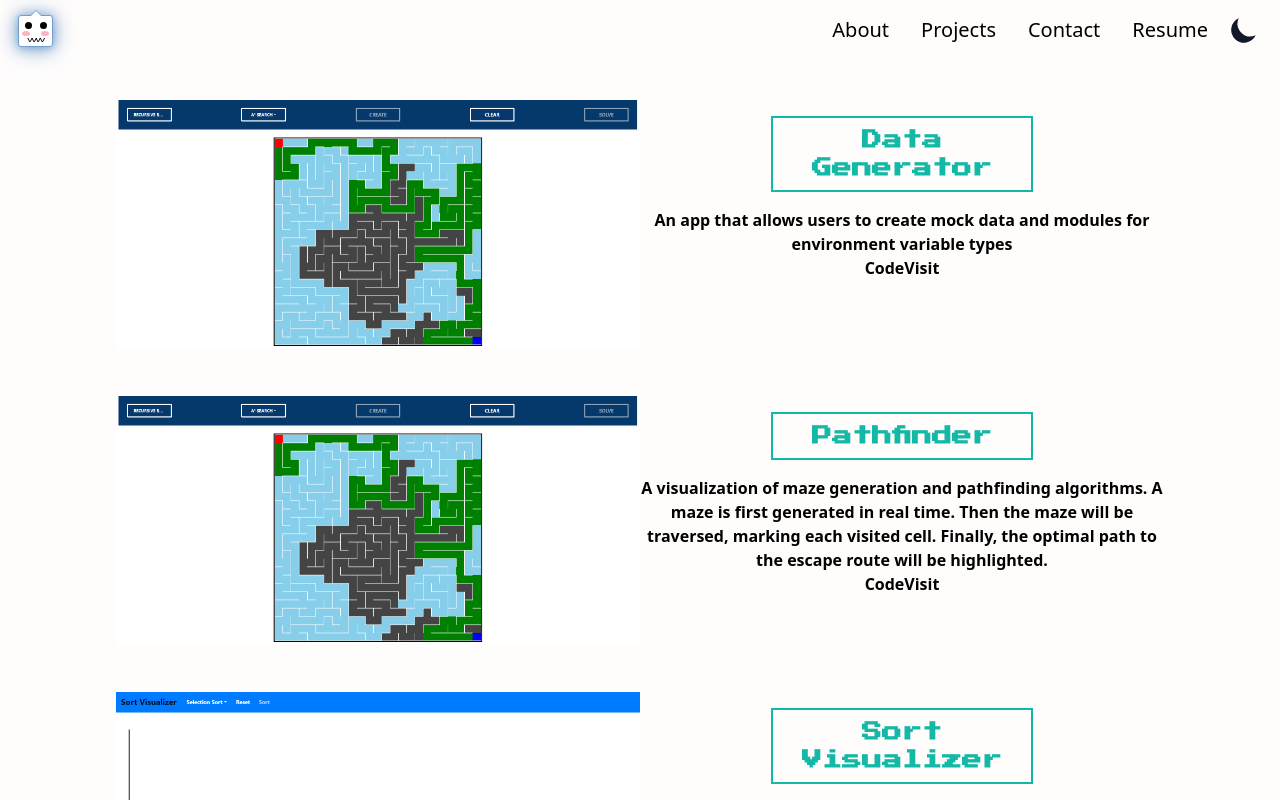
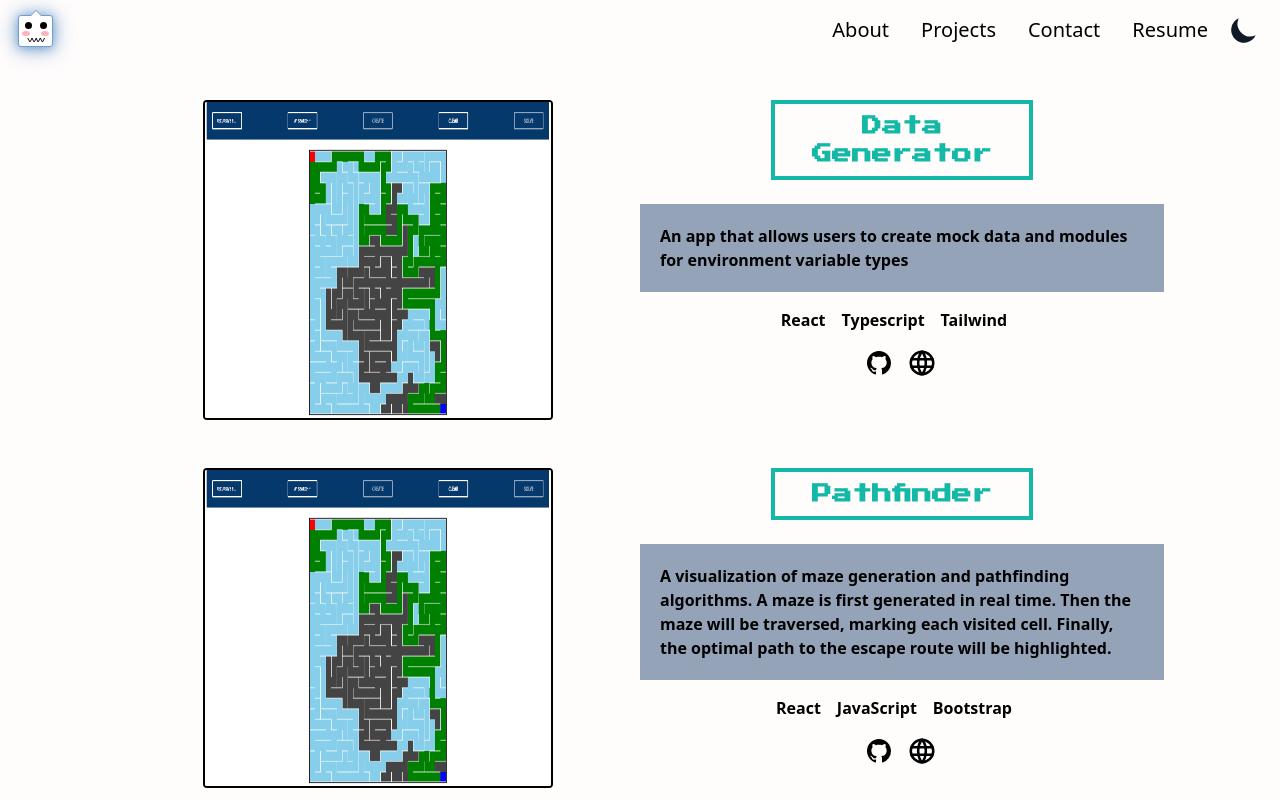
Before and after one commit to KevinSaephanh/portfolio, a Next.js app: page /projects in a window 1280 px wide. Shown: the top 800 px of the page. Built offline with nearby package versions, Linux system fonts and the light colour scheme.

Commit message:
Change styles of projects page

```diff
--- a/src/components/common/Layout/Layout.tsx
+++ b/src/components/common/Layout/Layout.tsx
@@ -10,7 +10,7 @@ export const Layout: React.FC<LayoutProps> = ({ children }) => {
   return (
     <div className='flex h-screen flex-col justify-between'>
       <Navbar />
-      <main role='main' className='p-5 mt-5'>
+      <main role='main' className='p-5 my-5'>
         {children}
       </main>
       <Footer />
--- a/src/components/common/Navbar/NavLink.tsx
+++ b/src/components/common/Navbar/NavLink.tsx
@@ -13,7 +13,7 @@ export const NavLink: React.FC<NavLinkProps> = ({ href, label, target, styles }:
     <Link
       href={href}
       target={target}
-      className={`link-item themed-text text-xl block py-2 hover:underline hover:underline-offset-4 ${styles}`}
+      className={`link-item hover-highlight themed-text text-xl block py-2 hover:underline hover:underline-offset-4 ${styles}`}
       aria-current='page'
     >
       {label}
--- a/src/pages/about.tsx
+++ b/src/pages/about.tsx
@@ -40,14 +40,7 @@ const About: NextPage = () => {
     <>
       <div className='flex flex-col md:flex-row items-center justify-between mx-0 md:mx-auto w-full md:w-4/5 lg:w-3/5'>
         <section className='flex flex-col w-full md:w-1/3 items-center md:items-start mt-0 mb-auto'>
-          <Image
-            src='/me.jpg'
-            alt='me'
-            height={300}
-            width={300}
-            className='rounded border-2 border-black dark:border-slate-100 mb-4'
-          />
-
+          <Image src='/me.jpg' alt='me' height={300} width={300} className='mb-4' />
           <div className='flex flex-col w-4/5 md:w-full mb-4 space-y-2 text-lg md:text-xl'>
             <span className='text-2xl md:text-3xl'>Kevin Saephanh</span>
             <span>Software Developer</span>
@@ -57,11 +50,11 @@ const About: NextPage = () => {
             <span>
               <strong className='dark:text-teal-300'>{'HP'}</strong> 1000/1000
             </span>
-            <div className='health-bar h-4 mt-2 bg-green-500 rounded' />
+            <div title='health-bar' className='h-4 mt-2 bg-green-500 rounded' />
             <span>
               <strong className='dark:text-teal-300'>{'MP'}</strong> 1000/1000
             </span>
-            <div className='health-bar h-4 mt-2 bg-blue-500 rounded' />
+            <div title='mana-bar' className='h-4 mt-2 bg-blue-500 rounded' />
           </div>
         </section>
 
--- a/src/pages/projects.tsx
+++ b/src/pages/projects.tsx
@@ -1,11 +1,15 @@
 import { NextPage } from 'next';
+import Image from 'next/image';
 import React from 'react';
+import { BsGithub } from 'react-icons/bs';
+import { TbWorld } from 'react-icons/tb';
 
 const projects = [
   {
     path: '/pathfinder.png',
     title: 'Data Generator',
     desc: 'An app that allows users to create mock data and modules for environment variable types',
+    stack: ['React', 'Typescript', 'Tailwind'],
     code: 'https://github.com/KevinSaephanh/data-generator',
     site: 'https://inquisitive-entremet-11acdd.netlify.app/',
   },
@@ -13,6 +17,7 @@ const projects = [
     path: '/pathfinder.png',
     title: 'Pathfinder',
     desc: 'A visualization of maze generation and pathfinding algorithms. A maze is first generated in real time. Then the maze will be traversed, marking each visited cell. Finally, the optimal path to the escape route will be highlighted.',
+    stack: ['React', 'JavaScript', 'Bootstrap'],
     code: 'https://github.com/KevinSaephanh/Pathfinder',
     site: 'https://kevinsaephanh.github.io/Pathfinder/',
   },
@@ -20,6 +25,7 @@ const projects = [
     path: '/sort_visualizer.png',
     title: 'Sort Visualizer',
     desc: 'This app also produces algorithm visualizations. A graph is displayed containing a random array of bars of varying length. After starting, bars begin moving left and right to imitate how the sorting algorithm works. Once sorting is completed, all bars will be highlighted.',
+    stack: ['React', 'TypeScript', 'Bootstrap'],
     code: 'https://github.com/KevinSaephanh/Sort_Visualizer',
     site: 'https://kevinsaephanh.github.io/Sort_Visualizer/',
   },
@@ -30,21 +36,31 @@ const Projects: NextPage = () => {
     <>
       <ul className='flex flex-col items-center justify-between lg:mx-24 gap-y-12'>
         {projects.map((p) => (
-          <li className='flex flex-col md:flex-row'>
-            <section className='md:w-2/4'>
-              <img src={p.path} alt='' />
+          <li className='flex flex-col md:flex-row w-full h-96 md:h-80 relative'>
+            <section className='md:w-1/3 h-full md:mx-auto relative mb-4 md:mb-0'>
+              <Image src={p.path} alt='' fill={true} />
             </section>
-            <section className='flex flex-col text-center md:w-2/4'>
-              <h2 className='game-font text-xl text-center p-2 my-4 md:mb-4 lg:w-2/4 mx-auto text-teal-500 border-2 border-teal-500'>
+            <section className='flex flex-col md:w-2/4'>
+              <h2 className='game-font text-xl text-center p-2 mb-4 md:mb-6 lg:w-2/4 mx-auto text-teal-500 border-4 border-teal-500'>
                 {p.title}
               </h2>
-              <p>{p.desc}</p>
+              <p className='p-5 mb-4 dark:bg-slate-700 bg-slate-400'>{p.desc}</p>
+              <ul className='flex flex-row mx-auto mb-4'>
+                {p.stack.map((s) => (
+                  <li className='hover-highlight mr-4'>{s}</li>
+                ))}
+              </ul>
               <div className='flex-center'>
-                <a href={p.code} target='_blank' rel='noopener noreferrer'>
-                  <button>Code</button>
+                <a
+                  className='text-2xl mr-4'
+                  href={p.code}
+                  target='_blank'
+                  rel='noopener noreferrer'
+                >
+                  <BsGithub />
                 </a>
-                <a href={p.site} target='_blank' rel='noopener noreferrer'>
-                  <button>Visit</button>
+                <a className='text-3xl' href={p.site} target='_blank' rel='noopener noreferrer'>
+                  <TbWorld />
                 </a>
               </div>
             </section>
--- a/src/styles/globals.scss
+++ b/src/styles/globals.scss
@@ -5,10 +5,6 @@
 @import url('https://fonts.googleapis.com/css2?family=Press+Start+2P&display=swap');
 
 @layer components {
-  .light {
-    background-color: #fffdfc;
-  }
-
   .flex-center {
     @apply flex items-center justify-center;
   }
@@ -30,6 +26,20 @@
     @apply themed-text font-semibold;
   }
 
+  a,
+  .link-item {
+    @apply rounded md:bg-transparent md:p-0;
+  }
+
+  img {
+    @apply rounded border-2 border-black dark:border-slate-100;
+  }
+}
+
+.light {
+  background-color: #fffdfc;
+}
+
 .game-font {
   font-family: 'Press Start 2P', cursive;
 }
@@ -37,7 +47,7 @@
 h2,
 a,
 .game-font,
-  .link-item {
+.hover-highlight {
   &:hover {
     color: #50e4c4;
     border-color: #50e4c4;
@@ -54,12 +64,6 @@
 
   &[disabled] {
     opacity: 0.5;
-    }
-  }
-
-  a,
-  .link-item {
-    @apply rounded md:bg-transparent md:p-0;
   }
 }
 
```
Lines whose indentation alone changed are shown as unchanged.
